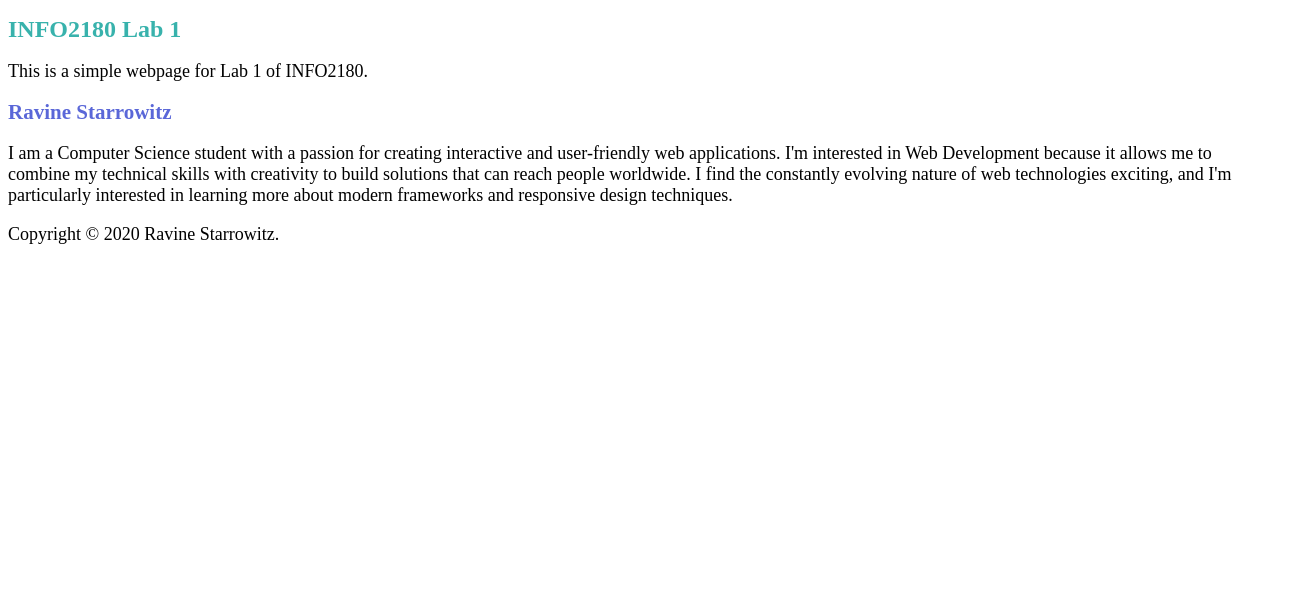
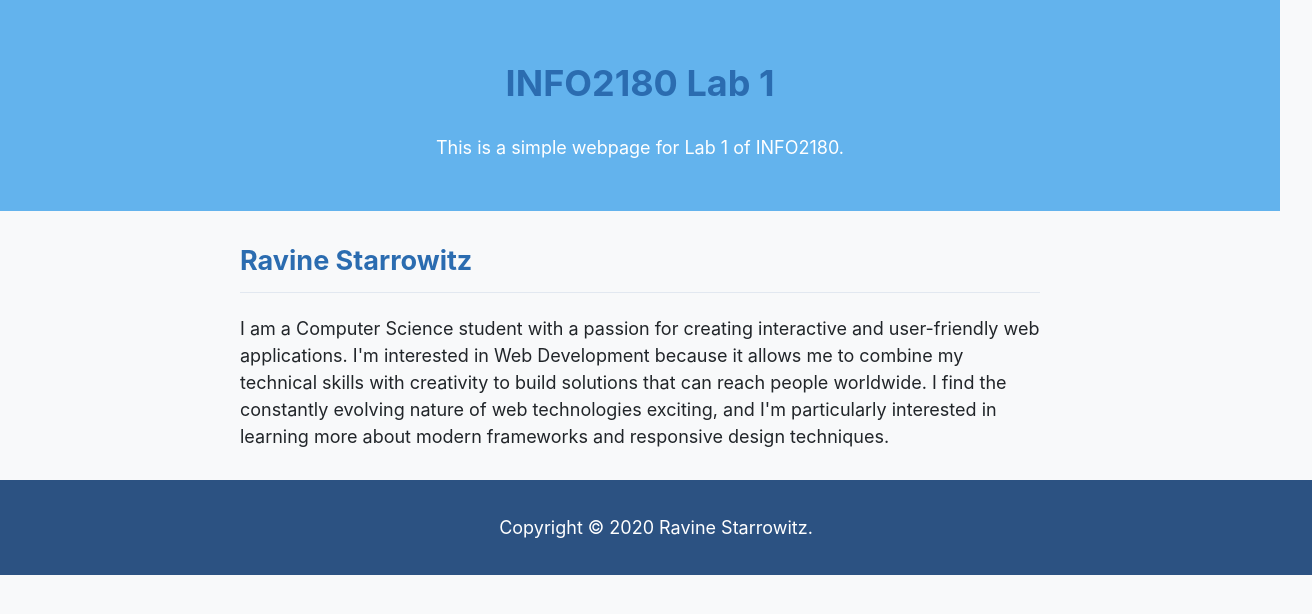
Before and after one commit to ravstarr/info2180-lab1, a plain HTML site: page index.html in a window 1280 px wide. Shown: the whole page, 1312 px wide, since content can reach past the window. Drawn offline with Linux system fonts and the light colour scheme.

Commit message:
Add styles.css file

```diff
--- a/styles.css
+++ b/styles.css
@@ -1,13 +1,44 @@
-h1 {
-    font-size: 24px;
-    color: #38B2AC;
+/* Add your CSS styles here */
+
+body {
+    font-family: -apple-system, BlinkMacSystemFont, "Segoe UI", Roboto, Helvetica, Arial, sans-serif;
+    font-size: 18px;
+    line-height: 1.5;
+    margin: 0;
+    padding: 0;
+    background-color: #F8F9FA;
+    color: #212529;
+}
+
+header {
+    background-color: #63B3ED;
+    color: white;
+    padding: 2rem;
+    text-align: center;
+}
+
+main {
+    max-width: 800px;
+    margin: 30px auto;
+    padding: 0 20px;
+}
+
+h1, h2 {
+    color: #2B6CB0;
 }
 
 h2 {
-    font-size: 21px;
-    color: #5A67D8;
+    margin-top: 30px;
+    border-bottom: 1px solid #E2E8F0;
+    padding-bottom: 10px;
 }
 
-p {
-    font-size: 18px;
+footer {
+    background-color: #2C5282;
+    color: white;
+    text-align: center;
+    padding: 1rem;
+    position: relative;
+    bottom: 0;
+    width: 100%;
 }
```
